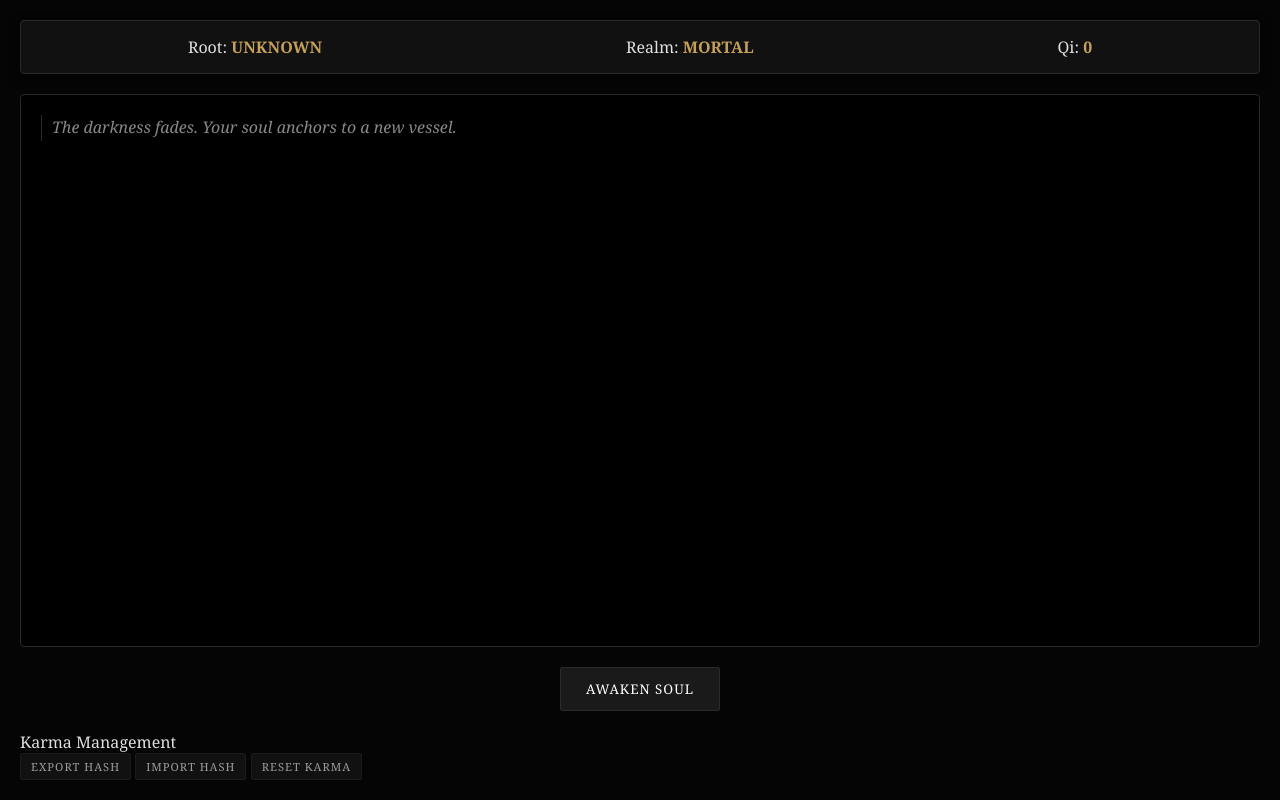
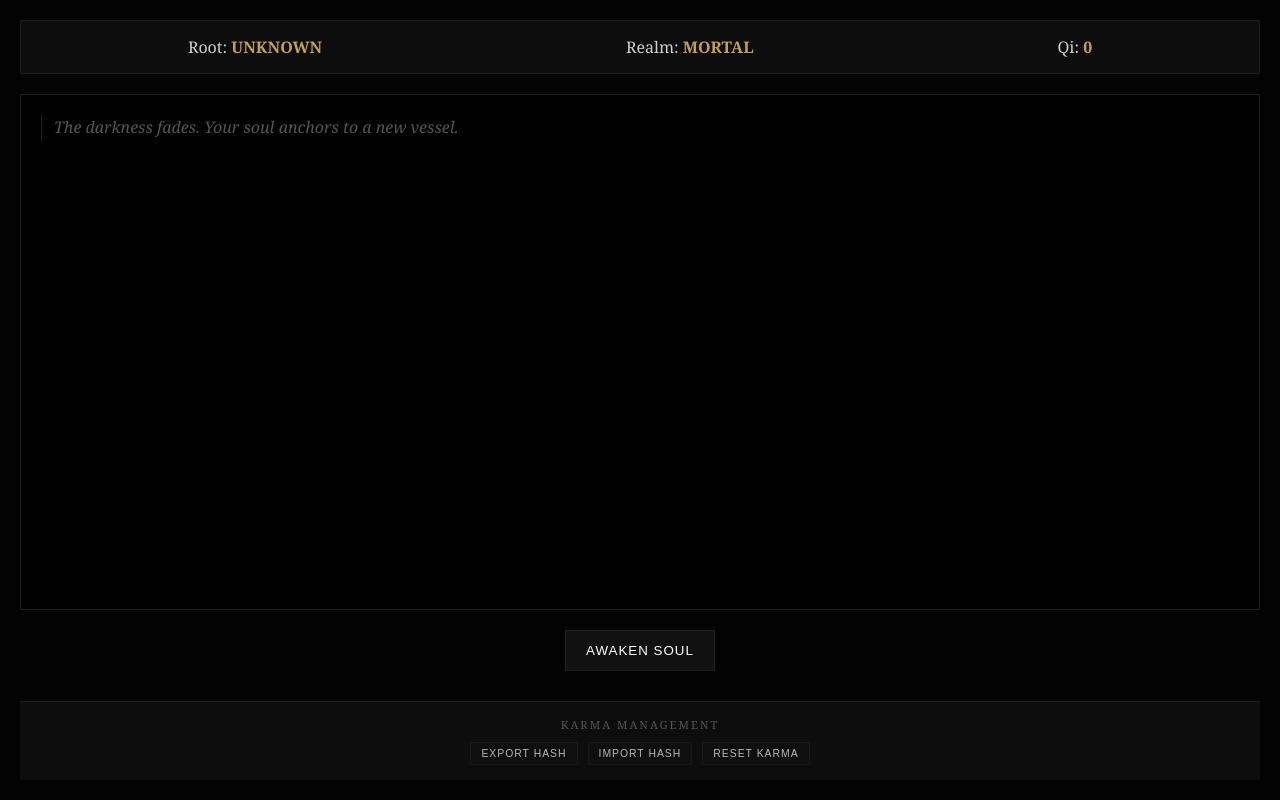
Before and after one commit to Thana-Studios/Soul-Awakening-First-Breath, a plain HTML site: page index.html in a window 1280 px wide. Drawn offline with Linux system fonts and the light colour scheme.

Commit message:
Update style.css

```diff
--- a/style.css
+++ b/style.css
@@ -1,17 +1,16 @@
-/* Brand Variables */
 :root {
-    --bg-color: #050505;
-    --panel-bg: #111111;
-    --border-color: #2a2a2a;
+    --bg: #030303;
+    --panel: #0d0d0d;
+    --border: #1f1f1f;
     --gold: #c5a059;
     --cyan: #00ffcc;
-    --text-main: #e0e0e0;
-    --text-dim: #888;
+    --text: #d1d1d1;
+    --dim: #555;
 }
 
 body {
-    background-color: var(--bg-color);
-    color: var(--text-main);
+    background-color: var(--bg);
+    color: var(--text);
     font-family: 'Georgia', serif;
     margin: 0;
     padding: 20px;
@@ -19,32 +18,25 @@ body {
     flex-direction: column;
     height: 100vh;
     box-sizing: border-box;
+    overflow: hidden;
 }
 
-/* Status Top Bar */
 #status-panel {
-    background: var(--panel-bg);
+    background: var(--panel);
     padding: 15px;
-    border-radius: 4px;
-    border: 1px solid var(--border-color);
+    border: 1px solid var(--border);
     display: flex;
     justify-content: space-around;
     margin-bottom: 20px;
-    box-shadow: 0 4px 10px rgba(0,0,0,0.5);
+    border-radius: 2px;
 }
 
-.stat {
-    font-weight: bold;
-    color: var(--gold);
-    text-transform: uppercase;
-}
+.stat { color: var(--gold); font-weight: bold; text-transform: uppercase; }
 
-/* Log / Story Area */
 #log-container {
     flex-grow: 1;
     background: #000;
-    border: 1px solid var(--border-color);
-    border-radius: 4px;
+    border: 1px solid var(--border);
     overflow: hidden;
     display: flex;
     flex-direction: column;
@@ -55,66 +47,63 @@ body {
     overflow-y: auto;
     display: flex;
     flex-direction: column;
-    gap: 10px;
+    gap: 12px;
 }
 
 .log-entry {
     line-height: 1.6;
-    padding-left: 10px;
-    border-left: 1px solid var(--border-color);
-    animation: slideIn 0.3s ease-out;
+    padding-left: 12px;
+    border-left: 1px solid var(--border);
+    animation: fadeIn 0.4s ease;
 }
 
-@keyframes slideIn {
-    from { opacity: 0; transform: translateX(-5px); }
-    to { opacity: 1; transform: translateX(0); }
+@keyframes fadeIn {
+    from { opacity: 0; transform: translateY(5px); }
+    to { opacity: 1; transform: translateY(0); }
 }
 
-/* Control Buttons */
 #controls {
     padding: 20px 0;
     display: flex;
-    gap: 15px;
+    gap: 10px;
     justify-content: center;
+    flex-wrap: wrap;
 }
 
 button {
-    background: #1a1a1a;
-    color: white;
-    border: 1px solid var(--border-color);
-    padding: 12px 25px;
-    border-radius: 2px;
+    background: #111;
+    color: #fff;
+    border: 1px solid var(--border);
+    padding: 12px 20px;
     cursor: pointer;
-    font-family: inherit;
     text-transform: uppercase;
     letter-spacing: 1px;
-    transition: all 0.2s;
+    transition: 0.2s;
 }
 
-button:hover {
-    border-color: var(--gold);
-    background: #222;
-    box-shadow: 0 0 10px rgba(197, 160, 89, 0.2);
+button:hover { border-color: var(--gold); background: #1a1a1a; }
+
+#karma-portal {
+    background: var(--panel);
+    border-top: 1px solid var(--border);
+    padding: 15px;
+    margin-top: 10px;
 }
 
-/* Utility / Footer */
-#footer-controls {
+.portal-header {
+    font-size: 0.7rem;
+    color: var(--dim);
     text-align: center;
-    padding-top: 10px;
+    text-transform: uppercase;
+    letter-spacing: 2px;
+    margin-bottom: 10px;
 }
 
-.util-btn {
-    font-size: 0.7rem;
-    padding: 5px 10px;
-    opacity: 0.6;
-}
+.portal-buttons { display: flex; justify-content: center; gap: 10px; }
 
-.util-btn.reset:hover {
-    border-color: #f44;
-    color: #f44;
-}
+.util-btn { font-size: 0.65rem; padding: 5px 10px; opacity: 0.7; }
+.util-btn.reset:hover { border-color: #700; color: #f44; }
 
-/* Message Coloring */
 .event-msg { color: var(--cyan); }
 .breakthrough-msg { color: var(--gold); font-weight: bold; }
-.system-msg { color: var(--text-dim); font-style: italic; }
+.system-msg { color: var(--dim); font-style: italic; }
```
